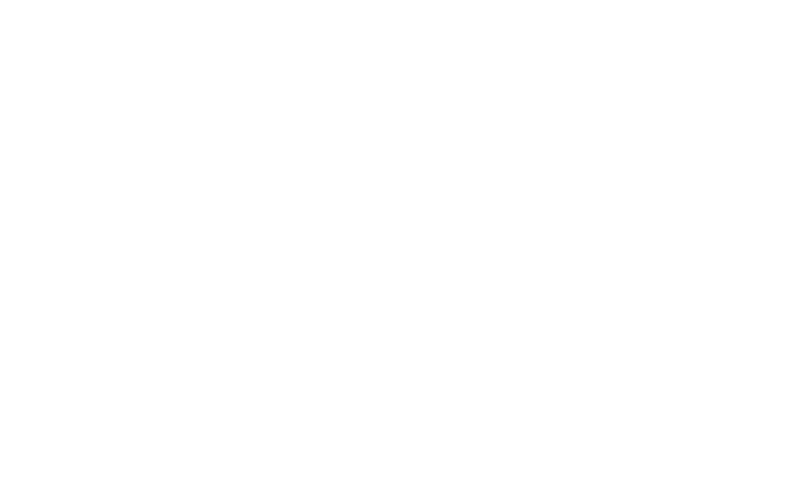
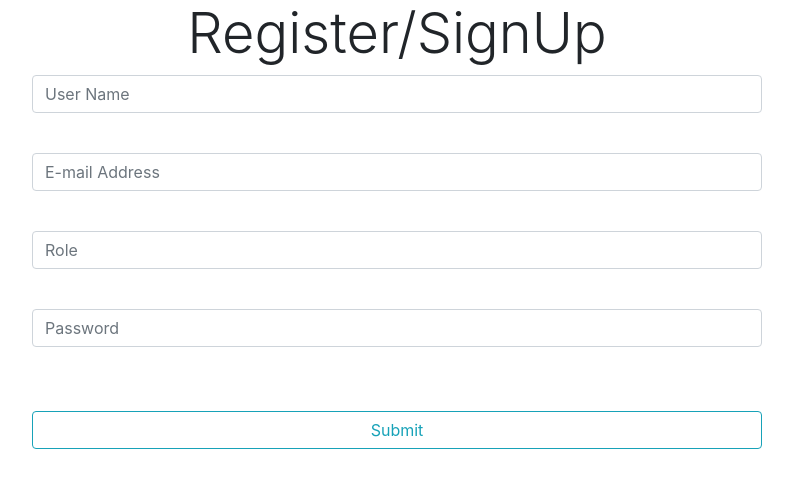
Before and after one commit to behradk90/Cocktail-Recipe-App, a React (Create React App) app in the folder frontend/: page /sign-up in a window 1280 px wide. Before the commit this address had no page. Shown: the top 488 px of the page, without its empty margins (243-1036 px from the left). Built offline with nearby package versions, Linux system fonts and the light colour scheme.

Commit message:
signUp frontend established

```diff
--- a/frontend/src/App.js
+++ b/frontend/src/App.js
@@ -6,6 +6,7 @@
 import CreateCocktail from './components/myCocktails/CreateCocktail';
 import UpdateCocktailInfo from './components/myCocktails/UpdateCocktailInfo';
 import ShowCocktailDetails from './components/myCocktails/ShowCocktailDetails';
+import SignUp from './components/authentication/SignUp';
 
 function App() {
   return (
@@ -13,6 +14,7 @@
       <div>
         <Routes>
           <Route path='/' element={<Home />} />
+          <Route path='/sign-up' element={<SignUp />} />
           <Route path='/cocktail-list' element={<ShowCocktailList />} />
           <Route path='/create-cocktail' element={<CreateCocktail />} />
           <Route path='/edit-cocktail/:id' element={<UpdateCocktailInfo />} />
--- a/frontend/src/components/authentication/Login.js
+++ b/frontend/src/components/authentication/Login.js
@@ -1,7 +1,9 @@
 import React from "react";
 
-export default function Login() {
+function Login() {
     return (
         <form action=""></form>
     )
 }
+
+export default Login;
--- a/frontend/src/components/authentication/SignUp.js
+++ b/frontend/src/components/authentication/SignUp.js
@@ -0,0 +1,107 @@
+import React, { useState } from "react";
+import axios from "axios";
+
+import { useNavigate } from "react-router-dom";
+
+const SignUp = (props) => {
+    const navigate = useNavigate();
+    const [user, setUser] = useState({
+        name: '',
+        email: '',
+        role: '',
+        password: '',
+        created: ''
+    });
+
+    const onChange = (e) => {
+        setUser({ ...user, [e.target.name]: e.target.value })
+    };
+
+    const onSubmit = (e) => {
+        e.preventDefault();
+
+        axios.post('http://localhost:8080/user/register', user)
+            .then((res) => {
+                setUser({
+                    name: '',
+                    email: '',
+                    role: '',
+                    password: '',
+                    created: ''
+                });
+
+                navigate('/cocktail-list')
+            })
+            .catch((err) => {
+                console.log('Error in SignUp!')
+            });
+    };
+
+    return (
+        <div className="CreateUser">
+            <div className="container">
+                <div className="row">
+                    <div className="col-md-8 m-auto">
+                        <h1 className="display-4 text-center">Register/SignUp</h1>
+
+                        <form noValidate onSubmit={onSubmit}>
+                            <div className="form-group">
+                                <input
+                                    type="text"
+                                    placeholder="User Name"
+                                    name="name"
+                                    className="form-control"
+                                    value={user.name}
+                                    onChange={onChange}
+                                />
+                            </div>
+                            <br />
+
+                            <div className="form-group">
+                                <input
+                                    type="text"
+                                    placeholder="E-mail Address"
+                                    name="email"
+                                    className="form-control"
+                                    value={user.email}
+                                    onChange={onChange}
+                                />
+                            </div>
+                            <br />
+
+                            <div className="form-group">
+                                <input
+                                    type="text"
+                                    placeholder="Role"
+                                    name="role"
+                                    className="form-control"
+                                    value={user.role}
+                                    onChange={onChange}
+                                />
+                            </div>
+                            <br />
+
+                            <div className="form-group">
+                                <input
+                                    type="text"
+                                    placeholder="Password"
+                                    name="password"
+                                    className="form-control"
+                                    value={user.password}
+                                    onChange={onChange}
+                                />
+                            </div>
+                            <br />
+
+                            <input type="submit"
+                                className="btn btn-outline-info btn-block mt-4"
+                            />
+                        </form>
+                    </div>
+                </div>
+            </div>
+        </div>
+    )
+}
+
+export default SignUp;
--- a/frontend/src/components/myCocktails/CreateCocktail.js
+++ b/frontend/src/components/myCocktails/CreateCocktail.js
@@ -12,7 +12,7 @@
         recipe: '',
         glass: '',
         ice: '',
-        garnish: '',
+        garnish: ''
     });
 
     const onChange = (e) => {
```
